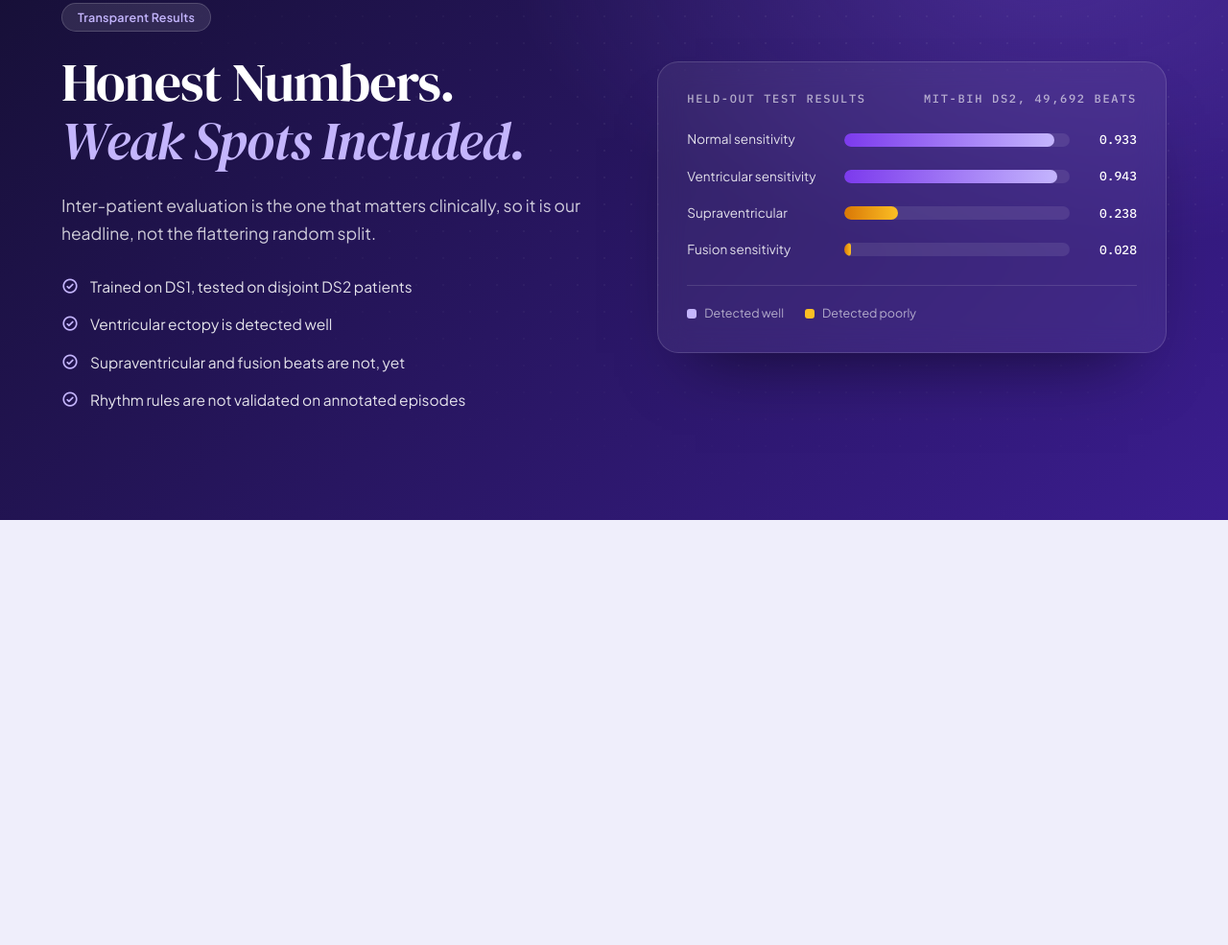
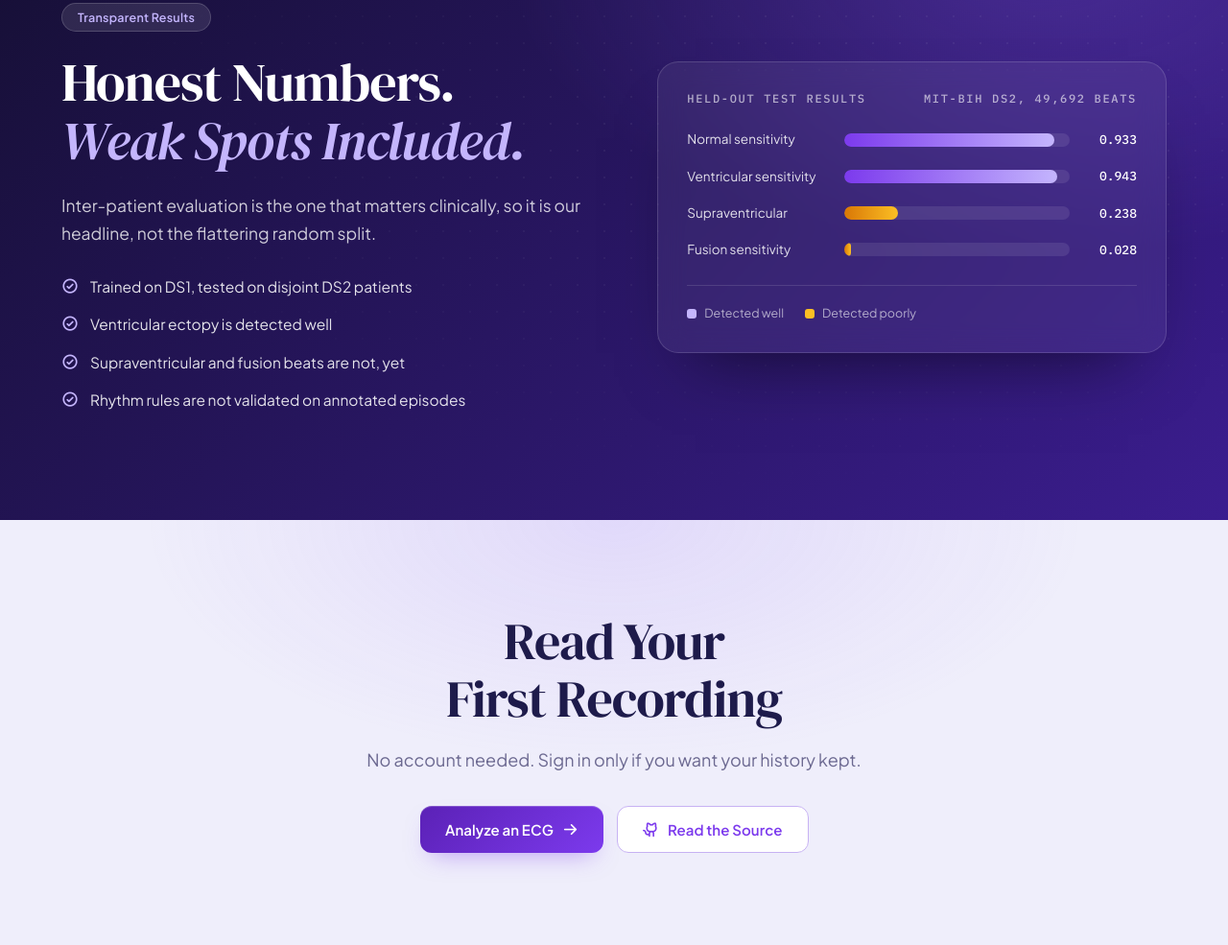
Before and after one commit to kartikpagariya25/arterion-arrhythmia, a plain HTML site: page frontend/index.html in a window 1280 px wide. Shown: the part 3514-4499 px from the top of the page at 96% size. Before the commit the page ends 4056 px from the top, so only its background shows below. Drawn offline with nearby package versions, Linux system fonts and the light colour scheme; no server answers.

Commit message:
Add the closing call to action

```diff
--- a/frontend/css/landing.css
+++ b/frontend/css/landing.css
@@ -160,3 +160,10 @@ html.lp-anim .lp-badge, html.lp-anim .lp-hero h1 .ln, html.lp-anim .lp-lead, htm
 .lp-legend span { display: inline-flex; align-items: center; gap: 8px; }
 .lp-legend i { width: 10px; height: 10px; border-radius: 3px; background: var(--bright); }
 .lp-legend i.warn { background: #fbbf24; }
+
+
+/* CTA band + footer */
+.lp-cta-band { padding: 96px 0; text-align: center; background: radial-gradient(700px 360px at 50% 0, color-mix(in srgb, var(--brand-3) 14%, transparent), transparent 70%), var(--bg); }
+.lp-cta-band h2 { font: var(--head-weight) clamp(32px, 4.4vw, 54px) / 1.12 var(--font-head); letter-spacing: -.02em; max-width: 18ch; margin: 0 auto; text-wrap: balance; }
+.lp-cta-band p { margin: 18px auto 0; color: var(--muted); font-size: 18px; max-width: 520px; }
+.lp-cta-band .lp-cta { margin-top: 34px; }
--- a/frontend/index.html
+++ b/frontend/index.html
@@ -145,6 +145,13 @@
     </div>
   </div>
 </section>
+<section class="lp-cta-band">
+  <div class="lp-wrap">
+    <h2>Read Your First Recording</h2>
+    <p>No account needed. Sign in only if you want your history kept.</p>
+    <div class="lp-cta"><a class="lp-btn lp-btn-primary" href="#analyze">Analyze an ECG<i class="ph-bold ph-arrow-right" aria-hidden="true"></i></a><a class="lp-btn lp-btn-ghost" href="https://github.com/kartikpagariya25/arterion-arrhythmia"><i class="ph-bold ph-github-logo" aria-hidden="true"></i>Read the Source</a></div>
+  </div>
+</section>
 <script src="js/config.js"></script>
 <script src="js/account-config.js"></script>
 <script src="js/auth.js"></script>
```
